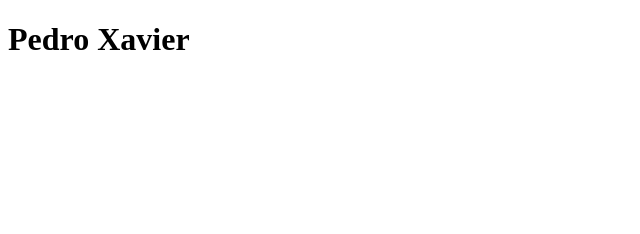
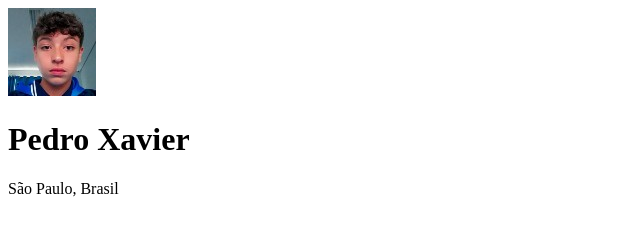
Before and after one commit to PedroXavier12a/meus-links, a plain HTML site: page index.html in a window 1280 px wide. Shown: the whole page, without its empty margins (0-640 px from the left). Drawn offline with Linux system fonts and the light colour scheme.

Commit message:
desenvolvimento do html

```diff
--- a/index.html
+++ b/index.html
@@ -7,7 +7,9 @@
 </head>
 <body>
     <div>
+        <img src="./6e73b28d-21b0-4b2b-9bf3-490e07caf964.jpg" alt="imagem do criador do meus links,pedro xavier">
         <h1>Pedro Xavier</h1>
+        <p>São Paulo, Brasil</p>
     </div>
 </body>
 </html>
```
